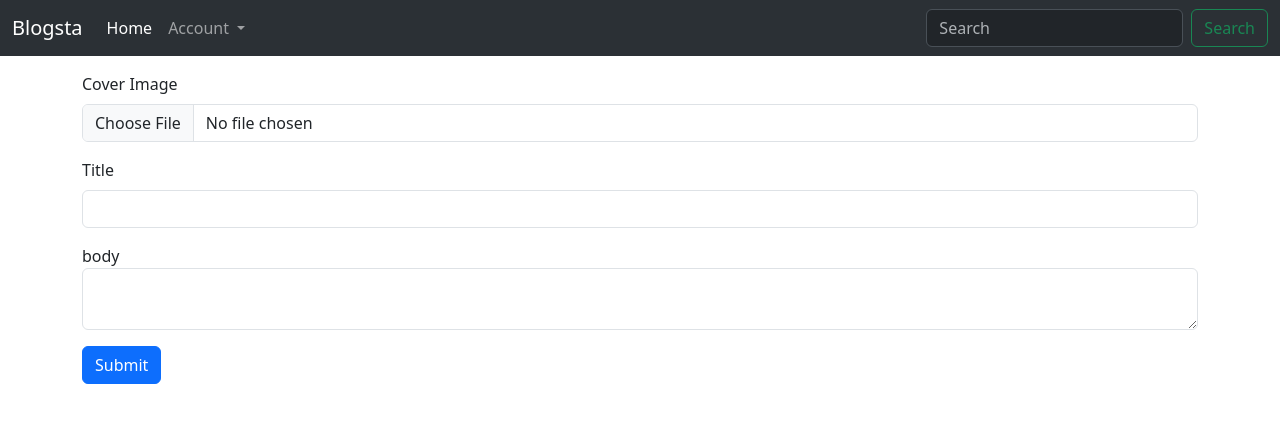
After one commit to prtkpiyush/blogging, a Node server app: page /blog/add-blog in a window 1280 px wide. The commit adds this page. Shown: the top 423 px of the page. Run offline with Node 20, Linux system fonts and the light colour scheme; some libraries are stand-ins or nearby versions.

Commit message:
Updated blog app: added blog model, routes, views and setup the authentication

```diff
--- a/index.js
+++ b/index.js
@@ -1,7 +1,11 @@
 const express = require("express");
 const path = require("path");
 const userRoute = require("./routes/user");
+const blogRoute = require("./routes/blog")
 const mongoose = require("mongoose");
+const cookieParser = require("cookie-parser");
+const {checkForAuthenticationCookie} = require("./middlewares/authentication")
+const Blog = require("./models/blog");
 
 const app = express();
 const PORT = 8000;
@@ -13,11 +17,19 @@ app.set("views",path.resolve("./views"));
 
 // this is used to parse the form data
 app.use(express.urlencoded({extended: false}));
+app.use(cookieParser());
+app.use(checkForAuthenticationCookie("token"));
+app.use(express.static(path.resolve("./public")));
 
-app.get("/",(req,res) =>{
-    res.render("home")
+app.get("/",async (req,res) =>{
+    const allBlogs = await Blog.find({});
+    res.render("home",{
+        user: req.user,
+        blogs: allBlogs,
+    })
 });
 
 app.use("/user",userRoute);
+app.use("/blog",blogRoute);
 
 app.listen(PORT,() => console.log(`Server conected at ${PORT}`));
--- /dev/null
+++ b/middlewares/authentication.js
@@ -0,0 +1,20 @@
+const {validateToken} = require("../services/authentication");
+
+function checkForAuthenticationCookie(cookieName){
+    return (req,res,next)=> {
+        const tokenCookieValue = req.cookies[cookieName];
+        if(!tokenCookieValue){
+            return next();
+        }
+        try{
+            const userPayload = validateToken(tokenCookieValue);
+            req.user = userPayload;
+        }
+        catch(error){}
+        return next();
+    }
+}
+
+module.exports = {
+    checkForAuthenticationCookie,
+}
--- a/models/user.js
+++ b/models/user.js
@@ -1,6 +1,7 @@
 const {createHmac,randomBytes} = require("node:crypto")
 const {Schema,model} = require("mongoose");
 const { error } = require("node:console");
+const { createTokenForUser } = require("../services/authentication");
 
 const userSchema = new Schema(
     {
@@ -44,7 +45,7 @@ userSchema.pre("save",function (next){
     this.password = hashedPassword;
     next();
 });
-userSchema.static('matchPassword' , async function (email,password){
+userSchema.static('matchPasswordAndGenerateToken' , async function (email,password){
     const user = await this.findOne({email});
     if(!user) throw new Error("User not found");
 
@@ -53,7 +54,8 @@ userSchema.static('matchPassword' , async function (email,password){
 
     const userProvideHash = createHmac('sha256',salt).update(password).digest("hex");
     if (hashedPassword!==userProvideHash) throw new Error("Incorrect password or email");
-    return user;
+    const token = createTokenForUser(user);
+    return token;
 });
 
 const User = model("user",userSchema);
--- /dev/null
+++ b/routes/blog.js
@@ -0,0 +1,38 @@
+const {Router} = require("express");
+const multer = require("multer");
+const path = require("path");
+
+const Blog = require("../models/blog");
+
+const router = Router();
+
+const storage = multer.diskStorage({
+    destination: function (req, file, cb) {
+      cb(null, path.resolve(`./public/uploads/`))
+    },
+    filename: function (req, file, cb) {
+      const fileName = `${Date.now()}-${file.originalname}`
+      cb(null, fileName);
+    }
+});
+
+const upload = multer({ storage: storage });
+
+router.get("/add-blog",(req,res) =>{
+    return res.render('addBlog',{
+        user: req.user,
+    })
+});
+router.post("/",upload.single('coverImage'),async (req,res) =>{
+    const {title , body} = req.body;
+    const blog = await Blog.create({
+        body,
+        title,
+        createdBy: req.user._id,
+        coverImageUrl: `/uploads/${req.file.filename}`,
+    });
+    return res.redirect(`/blog/${blog._id}`);
+});
+
+
+module.exports = router;
--- /dev/null
+++ b/views/addBlog.ejs
@@ -0,0 +1,36 @@
+<!DOCTYPE html>
+<html lang="en">
+<head>
+    <%- include("./partials/head.ejs") %>
+    <title>HomePage</title>
+</head>
+<body>
+    <%- include("./partials/nav.ejs") %>
+
+    <div class="container mt-3">
+        <form action="/blog" method="post" enctype="multipart/form-data">
+            <div class="mb-3">
+                <label for="coverImage" class="form-label">
+                    Cover Image
+                </label>
+                <input type="file" class="form-control" id="coverImage" name="coverImage" aria-describedby="coverImage"/>
+            </div>
+            <div class="mb-3">
+                <label for="title" class="form-label">
+                    Title
+                </label>
+                <input type="text" class="form-control" id="title" name="title" aria-describedby="title"/>
+            </div>
+            <div class="mb-3">
+                <label for="body">body</label>
+                <textarea name="body" class="form-control" id="body"></textarea>
+            </div>
+            <div class="mb-3">
+                <button type="submit" class="btn btn-primary">Submit</button>
+            </div>
+        </form>
+    </div>
+
+    <%- include("./partials/scripts.ejs") %>
+</body>
+</html>
--- a/views/partials/nav.ejs
+++ b/views/partials/nav.ejs
@@ -9,14 +9,28 @@
         <li class="nav-item">
           <a class="nav-link active" aria-current="page" href="#">Home</a>
         </li>
+        <% if (locals.user) { %>
           <li class="nav-item dropdown">
             <a class="nav-link dropdown-toggle" href="#" role="button" data-bs-toggle="dropdown" aria-expanded="false">
-              Pratik Piyush
+              <%= locals.user.fullName || locals.user.name || locals.user.username || 'Account' %>
             </a>
             <ul class="dropdown-menu">
-              <li><a class="dropdown-item" href="#">Logout</a></li>
+              <li><a class="dropdown-item" href="/user/logout">Logout</a></li>
+              <li><a class="dropdown-item" href="/blog/add-blog">Add Blog</a></li>
             </ul>
           </li>
+        <%} else{ %>
+          <li class="nav-item dropdown">
+            <a class="nav-link dropdown-toggle" href="#" role="button"
+               data-bs-toggle="dropdown" aria-expanded="false">
+              Account
+            </a>
+            <ul class="dropdown-menu">
+              <li><a class="dropdown-item" href="/user/signin">Sign in</a></li>
+              <li><a class="dropdown-item" href="/user/signup">Create Account</a></li>
+            </ul>
+          </li>
+        <% } %>
       </ul>
       <form class="d-flex" role="search">
         <input class="form-control me-2" type="search" placeholder="Search" aria-label="Search"/>
@@ -25,3 +39,11 @@
     </div>
   </div>
 </nav>
+
+<% if (locals.error) { %>
+  <div class="container mt-4">
+    <div class="alert alert-danger" role="alert">
+      <%= locals.error %>
+    </div>
+  </div>
+<% } %>
```
Also changed, not shown: models/blog.js (added, +25 -0 lines), routes/user.js (+14 -3 lines), services/authentication.js (added, +25 -0 lines), views/home.ejs (+12 -0 lines), .gitignore/package.json, 4 other files. Lines whose indentation alone changed are shown as unchanged.
